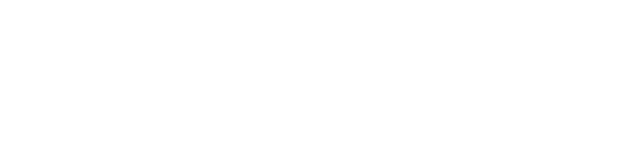
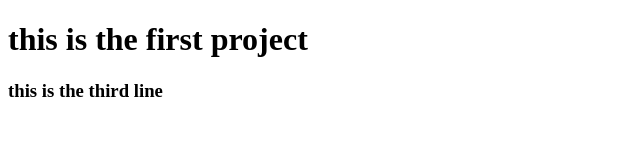
Before and after one commit to mdkhalil/my-first-github-repo, a plain HTML site: page index.html in a window 1280 px wide. Shown: the whole page, without its empty margins (0-640 px from the left). Drawn offline with Linux system fonts and the light colour scheme.

Commit message:
add a div

```diff
--- a/index.html
+++ b/index.html
@@ -6,6 +6,9 @@
     <title>My first ever github repo</title>
 </head>
 <body>
-
+    <h1>this is the first project</h1>
+    <div>
+        <h3>this is the third line</h3>
+    </div>
 </body>
 </html>
```
